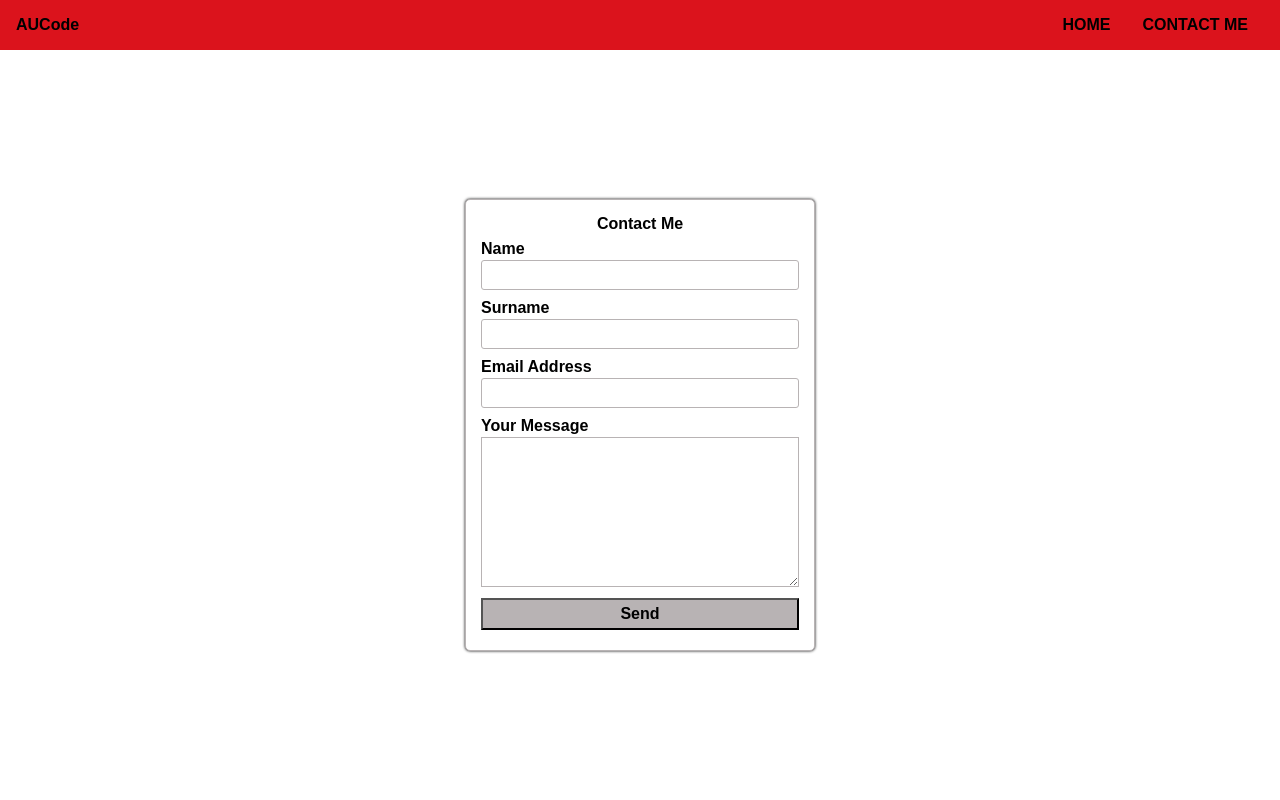
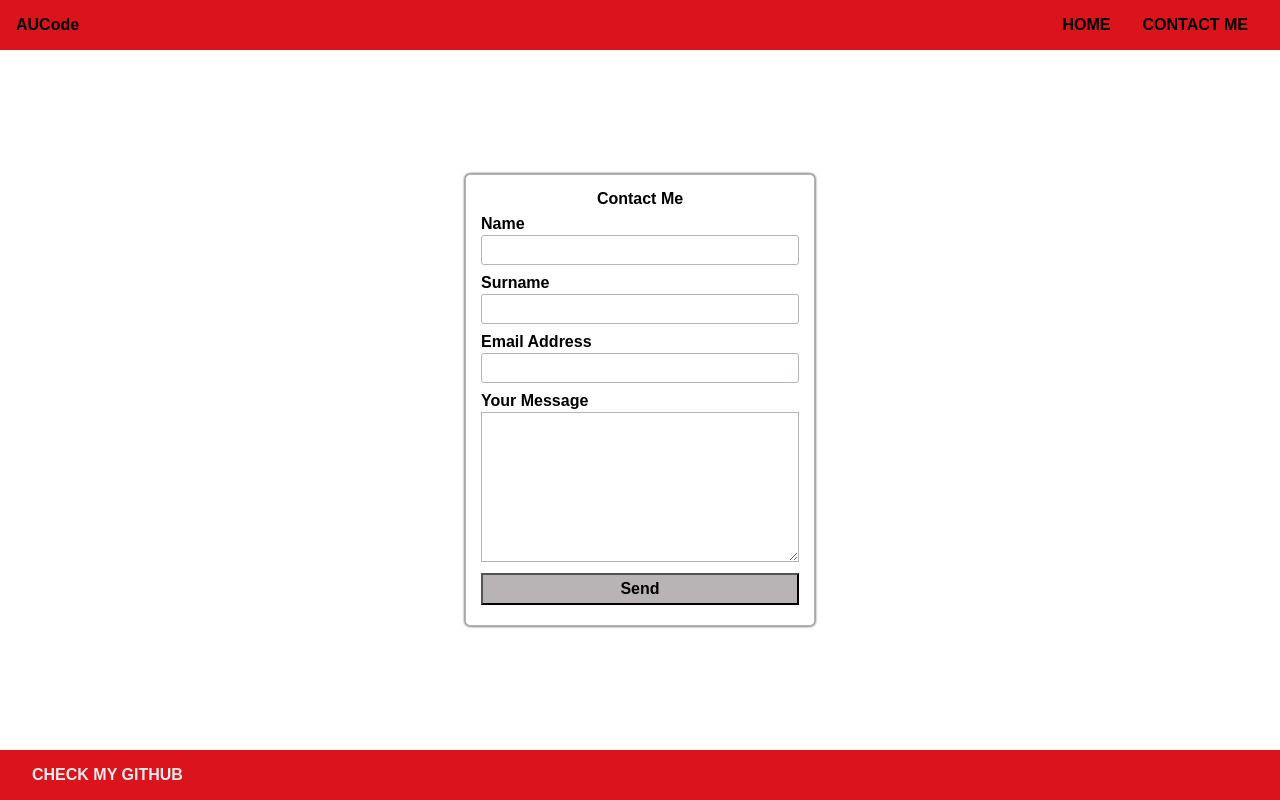
Before and after one commit to ahmettulutas/Landing-Page, a React (Create React App) app: page /contact-form in a window 1280 px wide. Built offline with nearby package versions, Linux system fonts and the light colour scheme.

Commit message:
worked on styling

```diff
--- a/src/App.js
+++ b/src/App.js
@@ -1,17 +1,20 @@
 import './App.css';
-import Header from './header';
-import Homepage from './homepage';
-import ContactForm from './contactForm';
-import {BrowserRouter as Router, Routes, Route} from "react-router-dom";
+import Header from './header.jsx';
+import Homepage from './homepage.jsx';
+import ContactForm from './contactForm.jsx';
+import {BrowserRouter as Router, Routes, Route, Navigate} from "react-router-dom";
+import Footer from "./footer";
 function App() {
   return (
     <div className="app">
       <Router>
       <Header />
       <Routes>
-          <Route path="/" element={<Homepage />}/>
+          <Route exact path="/" element={<Homepage />}/>
           <Route path="/contact-form" element={<ContactForm />}/>
+          <Route path="*" element={<Navigate to="/" />}></Route>
       </Routes>
+      <Footer />
       </Router>
     </div>
 );
--- a/src/contactForm.js
+++ /dev/null
@@ -1,95 +0,0 @@
-import React, {useState, useEffect} from 'react';
-import './contactForm.css';
-import axios from 'axios';
-export default function ContactForm() {
-    const [form, setForm] = useState({name:"", surname:"", email:"", message:""})
-    const [style, setStyle] = useState("")
-    const [message, setMessage] = useState("")
-        const handleChange= (e) => {
-            const {name, value} = e.target;
-            setForm(prev => ({...form, [name]:value}))
-            console.log(form)
-        }
-
-
-    const handleSubmit = (e) => {
-        console.log(new FormData(e.target))
-        const urlCode = e.target.action
-        const method = e.target.method
-        e.preventDefault();
-        axios({
-            method:method,
-            url:urlCode,
-            data:form
-        }).then(response => {
-            setMessage(prev => "Your message has been successfully sent!")
-            setStyle(prev => "success")
-
-        })
-        .catch(err => {
-            setMessage(prev => "An error occured while sending the message. Please try again")
-            setStyle(prev => "fail")
-        })
-        setForm({name:"", surname:"", email:"", message:""})
-    }
-    return (
-        <main className="main-grid-section">
-        <section className="form-box">
-        <h1>Contact Me</h1>
-        <form action="https://formspree.io/f/xvoloork" method="POST" onSubmit={handleSubmit}>
-        <section className="input-section">
-            <label htmlFor="name">
-            Name
-            </label>
-            <input
-            onChange={handleChange}
-            id="name"
-            type="text"
-            name="name"
-            value={form.name}
-            />
-        </section>
-        <section className="input-section">
-            <label htmlFor="name">
-            Surname
-            </label>
-            <input
-            onChange={handleChange}
-            id="surname"
-            type="text"
-            name="surname"
-            value={form.surname}
-            />
-        </section>
-        <section className="input-section">
-            <label htmlFor="email">
-            Email Address
-            </label>
-            <input
-            onChange={handleChange}
-            id="email"
-            type="email"
-            name="email"
-            value={form.email}
-            />
-        </section>
-        <section className="input-section">
-            <label htmlFor="message">
-            Your Message
-            </label>
-            <textarea
-            onChange={handleChange}
-            id="message"
-            name="message"
-            value={form.message}
-            />
-        </section>
-        <button id="submit-button" type="submit">
-          Send
-        </button>
-      </form>
-      <h1 className={style}>{message}</h1>
-      </section>
-      </main>
-    )
-}
--- /dev/null
+++ b/src/contactForm.jsx
@@ -0,0 +1,95 @@
+import React, {useState, useEffect} from 'react';
+import './contactForm.css';
+import axios from 'axios';
+export default function ContactForm() {
+    const [form, setForm] = useState({name:"", surname:"", email:"", message:""})
+    const [style, setStyle] = useState("")
+    const [message, setMessage] = useState("")
+        const handleChange= (e) => {
+            const {name, value} = e.target;
+            setForm(prev => ({...form, [name]:value}))
+            console.log(form)
+        }
+
+
+    const handleSubmit = (e) => {
+        console.log(new FormData(e.target))
+        const urlCode = e.target.action
+        const method = e.target.method
+        e.preventDefault();
+        axios({
+            method:method,
+            url:urlCode,
+            data:form
+        }).then(response => {
+            setMessage(prev => "Your message has been successfully sent!")
+            setStyle(prev => "success")
+
+        })
+        .catch(err => {
+            setMessage(prev => "An error occured while sending the message. Please try again")
+            setStyle(prev => "fail")
+        })
+        setForm({name:"", surname:"", email:"", message:""})
+    }
+    return (
+        <main className="main-grid-section">
+        <section className="form-box">
+        <h1>Contact Me</h1>
+        <form action="https://formspree.io/f/xvoloork" method="POST" onSubmit={handleSubmit}>
+        <section className="input-section">
+            <label htmlFor="name">
+            Name
+            </label>
+            <input
+            onChange={handleChange}
+            id="name"
+            type="text"
+            name="name"
+            value={form.name}
+            />
+        </section>
+        <section className="input-section">
+            <label htmlFor="name">
+            Surname
+            </label>
+            <input
+            onChange={handleChange}
+            id="surname"
+            type="text"
+            name="surname"
+            value={form.surname}
+            />
+        </section>
+        <section className="input-section">
+            <label htmlFor="email">
+            Email Address
+            </label>
+            <input
+            onChange={handleChange}
+            id="email"
+            type="email"
+            name="email"
+            value={form.email}
+            />
+        </section>
+        <section className="input-section">
+            <label htmlFor="message">
+            Your Message
+            </label>
+            <textarea
+            onChange={handleChange}
+            id="message"
+            name="message"
+            value={form.message}
+            />
+        </section>
+        <button id="submit-button" type="submit">
+          Send
+        </button>
+      </form>
+      <h1 className={style}>{message}</h1>
+      </section>
+      </main>
+    )
+}
--- /dev/null
+++ b/src/footer.css
@@ -0,0 +1,27 @@
+footer {
+    display:flex;
+    justify-content:space-between;
+    padding:1rem;
+    background-color: var(--red-color);
+  }
+  nav {
+    display:flex;
+  }
+  .li {
+    padding:1rem;
+    text-decoration: none;
+    font-size: 1rem;
+    color:black;
+    cursor:pointer;
+    animation-name: changecolor;
+    animation-duration: 1.5s;
+    animation-iteration-count: infinite;
+  }
+  .li:focus,
+  .li:hover {
+    color:white;
+  }
+@keyframes changecolor {
+    from {color:black}
+    to {color:white}
+}
--- /dev/null
+++ b/src/footer.jsx
@@ -0,0 +1,17 @@
+import React from 'react';
+import "./footer.css";
+import { Link } from "react-router-dom";
+
+const Footer = () => {
+    return (
+        <footer>
+            <nav>
+                <ul>
+                    <Link className="li" to="/">CHECK MY GITHUB</Link>
+                </ul>
+            </nav>
+        </footer>
+    );
+}
+
+export default Footer;
--- a/src/header.css
+++ b/src/header.css
@@ -9,15 +9,24 @@ header {
   padding:1rem;
   background-color: var(--red-color);
 }
+h1 {
+  cursor:pointer;
+}
+h1:hover {
+  color:white;
+
+}
 nav {
   display:flex;
 }
-.li {
+.header-li {
   padding:1rem;
   text-decoration: none;
   font-size: 1rem;
   color:black;
+  cursor:pointer;
 }
-.li:focus {
+.header-li:focus,
+.header-li:hover {
   color:white;
 }
--- a/src/header.js
+++ /dev/null
@@ -1,16 +0,0 @@
-import React from 'react'
-import { Link } from 'react-router-dom'
-import './header.css';
-export default function Header () {
-    return (
-        <header>
-            <h1>AUCode</h1>
-            <nav>
-                <ul>
-                    <Link className="li" to="/">HOME</Link>
-                    <Link className="li" to="/contact-form">CONTACT ME</Link>
-                </ul>
-            </nav>
-        </header>
-    )
-}
--- /dev/null
+++ b/src/header.jsx
@@ -0,0 +1,18 @@
+import React from 'react'
+import { Link } from 'react-router-dom'
+import './header.css';
+import { useNavigate } from 'react-router-dom';
+export default function Header () {
+    const navigate = useNavigate()
+    return (
+        <header>
+            <h1 onClick={() => navigate("/")}>AUCode</h1>
+            <nav>
+                <ul>
+                    <Link className="header-li" to="/">HOME</Link>
+                    <Link className="header-li" to="/contact-form">CONTACT ME</Link>
+                </ul>
+            </nav>
+        </header>
+    )
+}
--- a/src/homepage.js
+++ /dev/null
@@ -1,28 +0,0 @@
-import React from 'react'
-import Typewriter from "typewriter-effect";
-import './homepage.css'
-export default function Homepage() {
-    return (
-    <main className="main-grid-section">
-        <article>
-            <h1>This is Ahmet Ulutaş's Landing Page</h1>
-            <aside className="type-writer-aside">
-            <p className="type-writer">I'm a <Typewriter
-                    options={{
-                    strings: ['Self-Taught Programmer', 'React.js Student' ,'English Teacher'],
-                    autoStart: true,
-                    loop: true,
-                    delay:100}}/>
-            </p>
-            </aside>
-            <aside>
-                <p>Trying to learn <span id="react">React.js </span>on my own. Got some cool projects. Contact me for bussiness cooperation.</p>
-                <p>Gonna publish my own landing page here soon.</p>
-            </aside>
-        </article>
-        <figure>
-
-        </figure>
-    </main>
-    )
-}
--- /dev/null
+++ b/src/homepage.jsx
@@ -0,0 +1,28 @@
+import React from 'react'
+import Typewriter from "typewriter-effect";
+import './homepage.css'
+export default function Homepage() {
+    return (
+    <main className="main-grid-section">
+        <article>
+            <h1>This is Ahmet Ulutaş's Landing Page</h1>
+            <aside className="type-writer-aside">
+            <p className="type-writer">I'm a <Typewriter
+                    options={{
+                    strings: ['Self-Taught Programmer', 'React.js Student' ,'English Teacher'],
+                    autoStart: true,
+                    loop: true,
+                    delay:100}}/>
+            </p>
+            </aside>
+            <aside>
+                <p>Trying to learn <span id="react">React.js </span>on my own. Got some cool projects. Contact me for bussiness cooperation.</p>
+                <p>Gonna publish my own landing page here soon.</p>
+            </aside>
+        </article>
+        <figure>
+
+        </figure>
+    </main>
+    )
+}
```
